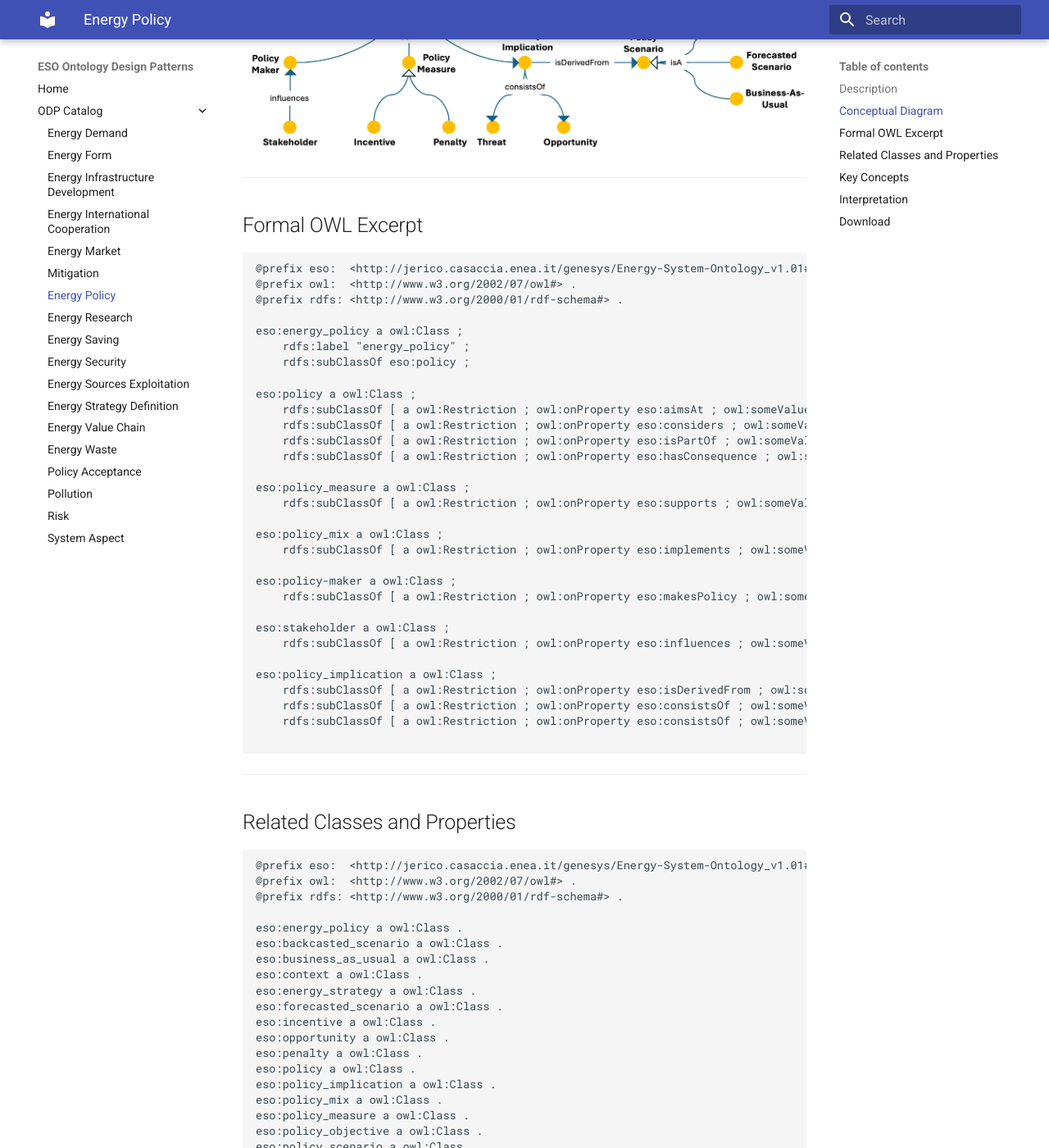
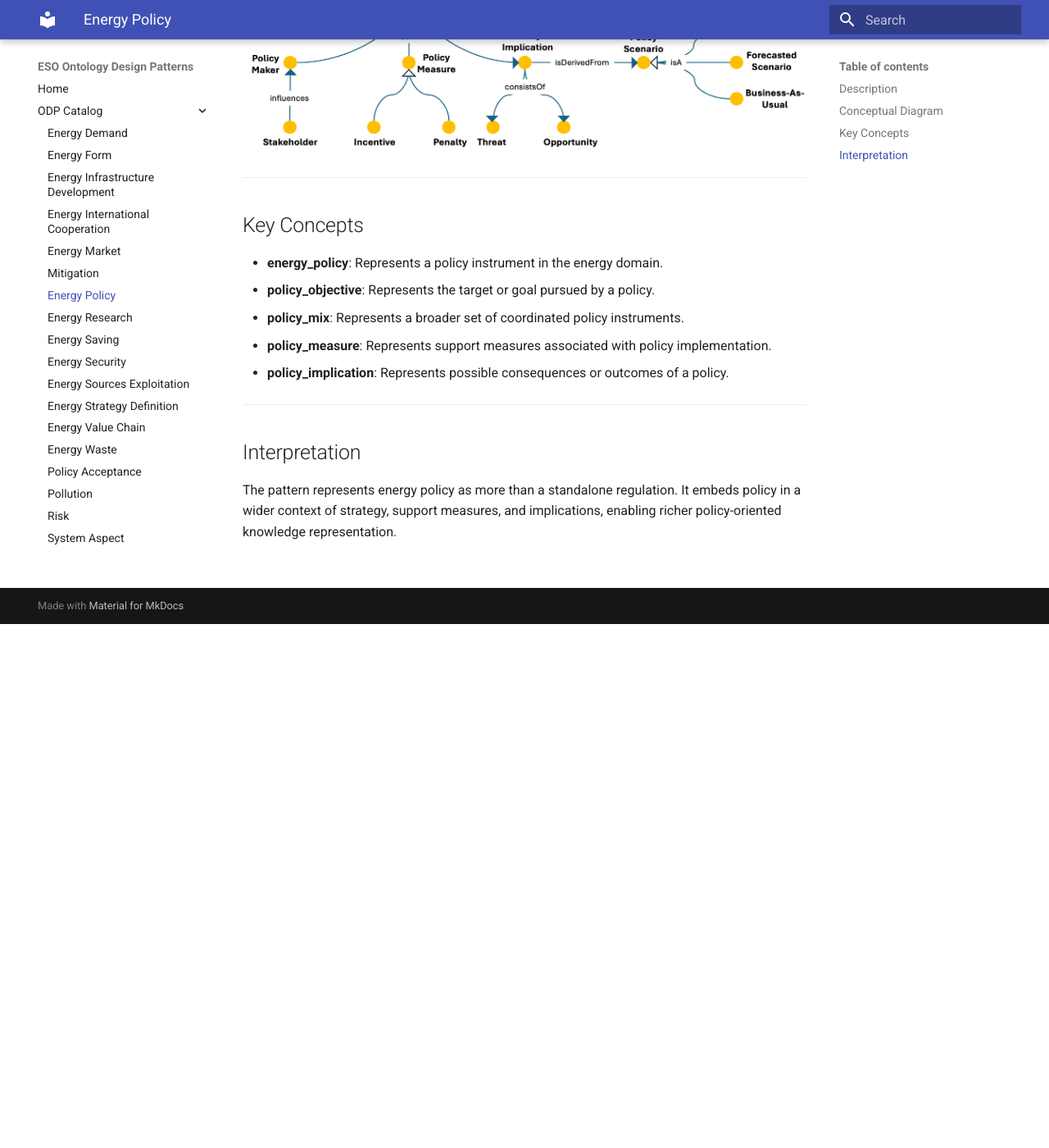
Before and after one commit to AntonioDeNicola/eso-odp-site, an MkDocs documentation site: the page built from docs/odp/energy-policy.md, in a window 1280 px wide and 1400 px high, scrolled down 639 px. Shown: the whole window at 82% size. Built offline with MkDocs 1.6.1 and Material for MkDocs 9.7.7, drawn with Linux system fonts in a browser that asks for light colours; some of the changed text lies outside the part shown.

Commit message:
Update energy-policy.md

````diff
--- a/docs/odp/energy-policy.md
+++ b/docs/odp/energy-policy.md
@@ -9,86 +9,6 @@ This pattern provides a structured semantic representation that can be reused ac
 
 ## Conceptual Diagram
 ![Energy Policy ODP Diagram](../assets/images/energy-policy.png)
-
----
-
-## Formal OWL Excerpt
-
-```turtle
-@prefix eso:  <http://jerico.casaccia.enea.it/genesys/Energy-System-Ontology_v1.01#> .
-@prefix owl:  <http://www.w3.org/2002/07/owl#> .
-@prefix rdfs: <http://www.w3.org/2000/01/rdf-schema#> .
-
-eso:energy_policy a owl:Class ;
-    rdfs:label "energy_policy" ;
-    rdfs:subClassOf eso:policy ;
-
-eso:policy a owl:Class ;
-    rdfs:subClassOf [ a owl:Restriction ; owl:onProperty eso:aimsAt ; owl:someValuesFrom eso:policy_objective ] ;
-    rdfs:subClassOf [ a owl:Restriction ; owl:onProperty eso:considers ; owl:someValuesFrom eso:context ] ;
-    rdfs:subClassOf [ a owl:Restriction ; owl:onProperty eso:isPartOf ; owl:someValuesFrom eso:policy_mix ] ;
-    rdfs:subClassOf [ a owl:Restriction ; owl:onProperty eso:hasConsequence ; owl:someValuesFrom eso:policy_implication ] .
-
-eso:policy_measure a owl:Class ;
-    rdfs:subClassOf [ a owl:Restriction ; owl:onProperty eso:supports ; owl:someValuesFrom eso:policy ] .
-
-eso:policy_mix a owl:Class ;
-    rdfs:subClassOf [ a owl:Restriction ; owl:onProperty eso:implements ; owl:someValuesFrom eso:energy_strategy ] .
-
-eso:policy-maker a owl:Class ;
-    rdfs:subClassOf [ a owl:Restriction ; owl:onProperty eso:makesPolicy ; owl:someValuesFrom eso:policy ] .
-
-eso:stakeholder a owl:Class ;
-    rdfs:subClassOf [ a owl:Restriction ; owl:onProperty eso:influences ; owl:someValuesFrom eso:policy_maker ] .
-
-eso:policy_implication a owl:Class ;
-    rdfs:subClassOf [ a owl:Restriction ; owl:onProperty eso:isDerivedFrom ; owl:someValuesFrom eso:policy_scenario ] .
-    rdfs:subClassOf [ a owl:Restriction ; owl:onProperty eso:consistsOf ; owl:someValuesFrom eso:threat ] .
-    rdfs:subClassOf [ a owl:Restriction ; owl:onProperty eso:consistsOf ; owl:someValuesFrom eso:opportunity ] .
-
-```
-
----
-
-## Related Classes and Properties
-
-```turtle
-@prefix eso:  <http://jerico.casaccia.enea.it/genesys/Energy-System-Ontology_v1.01#> .
-@prefix owl:  <http://www.w3.org/2002/07/owl#> .
-@prefix rdfs: <http://www.w3.org/2000/01/rdf-schema#> .
-
-eso:energy_policy a owl:Class .
-eso:backcasted_scenario a owl:Class .
-eso:business_as_usual a owl:Class .
-eso:context a owl:Class .
-eso:energy_strategy a owl:Class .
-eso:forecasted_scenario a owl:Class .
-eso:incentive a owl:Class .
-eso:opportunity a owl:Class .
-eso:penalty a owl:Class .
-eso:policy a owl:Class .
-eso:policy_implication a owl:Class .
-eso:policy_mix a owl:Class .
-eso:policy_measure a owl:Class .
-eso:policy_objective a owl:Class .
-eso:policy_scenario a owl:Class .
-eso:policy_maker a owl:Class .
-eso:stakeholder a owl:Class .
-eso:strategy a owl:Class .
-Eso:threat a owl:Class .
-
-
-eso:aimsAt a owl:ObjectProperty .
-eso:considers a owl:ObjectProperty .
-eso:consistsOf a owl:ObjectProperty .
-eso:hasConsequence a owl:ObjectProperty .
-eso:implements a owl:ObjectProperty .
-eso:influences a owl:ObjectProperty .
-eso:isDerivedFrom a owl:ObjectProperty .
-eso:isPartOf a owl:ObjectProperty .
-eso:makesPolicy a owl:ObjectProperty .
-eso:supports a owl:ObjectProperty .
-```
 
 ---
 
@@ -104,8 +24,3 @@ eso:supports a owl:ObjectProperty .
 
 ## Interpretation
 The pattern represents energy policy as more than a standalone regulation. It embeds policy in a wider context of strategy, support measures, and implications, enabling richer policy-oriented knowledge representation.
-
----
-
-## Download
-- [TTL file](../assets/rdf/energy-policy.ttl)
````
